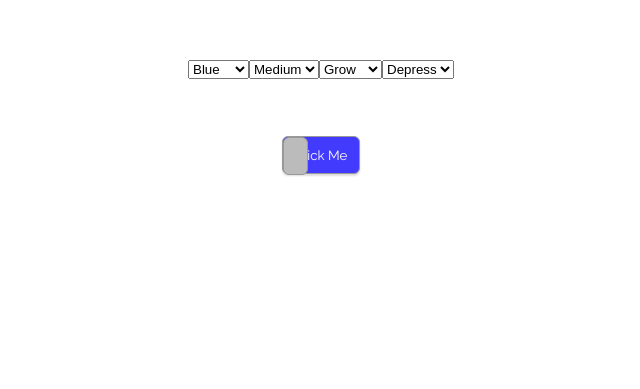
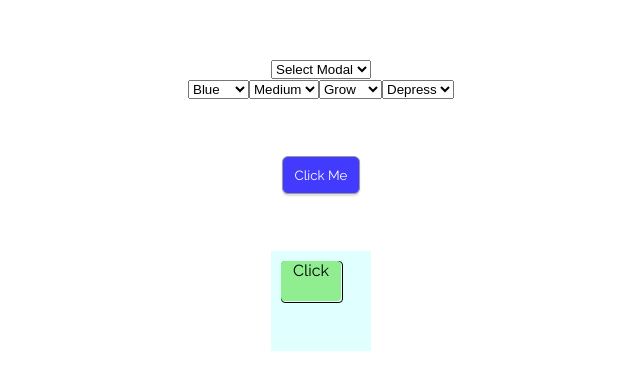
Before and after one commit to BlairBryant/portfolio, a React (Create React App) app: page /#/ in a window 1280 px wide. Shown: the part 241-630 px from the top of the page, without its empty margins (319-959 px from the left). Built offline with nearby package versions, Linux system fonts and the light colour scheme.

Commit message:
Created another button

```diff
--- a/src/App.css
+++ b/src/App.css
@@ -24,6 +24,7 @@
   border-radius: 6px;
   border-style: none;
   border: 1px solid #999;
+  border-spacing: 0px;
   outline: none;
   box-shadow: 0px 2px 2px #ddd;
   font-family: 'Raleway', sans-serif;
@@ -64,7 +65,7 @@
 }
 
 .Small {
-  padding: 8px 10px;
+  padding: 8px 9px;
   font-size: 10px
 }
 
@@ -135,23 +136,6 @@
    background: var(--darkgreen);
 }
 
-.btnLeftSlide {
-  width: 30%;
-  height: 100%;
-  position: absolute;
-  left: 0;
-  top: 0;
-  background: #bbb;
-  border-radius: 6px;
-  border: 1px solid #999;
-  transition: .2s;
-}
-
-.SlideIn:hover {
-  width: 100%;
-
-}
-
 /* ----------------------------------------------------------- */
 
 .BlueDepress:active {
@@ -173,6 +157,17 @@
   background: var(--darkgreen);
 }
 
+.Drop:active {
+  transition: .1s;
+  transform: translateY(2px)
+}
+
+.BlueBoxOut:active {
+  background: green;
+  border-collapse: separate;
+  border-spacing: 15px;
+}
+
 
 .roundShadow {
   width: 50px;
@@ -182,3 +177,77 @@
   box-shadow: 0px 2px 5px #333;
   transform: scale(1, .3)
 }
+
+.test {
+  cursor: pointer;
+  position: relative;
+  color: white;
+  background: #aaa;
+  padding: 5px;
+  border-style: none;
+  outline: 1px solid rgb(0, 128, 0, 1);
+  border-top: 1px solid #000;
+  border-bottom: 1px solid #000;
+  transform: scale(1);
+  transition: .4s
+}
+
+.test:hover {
+  outline-offset: 8px;
+  outline: 1px solid rgb(0, 0, 255, 0);
+}
+
+.Bouter {
+  width: 100px;
+  height: 100px;
+  background: lightcyan;
+  position: relative;
+  margin: auto;
+}
+
+.outer {
+  width: 60px;
+  height: 40px;
+  background: transparent;
+  margin: auto;
+  border-radius: 4px;
+  border: 1px solid black;
+  display: flex;
+  justify-content: center;
+  align-items: center;
+  padding: 0px;
+  position: absolute;
+  top: 10px;
+  left: 10px;
+}
+
+.outer2 {
+  width: 70px;
+  height: 48px;
+  transition: .5s;
+  border: 1px solid rgba(0, 0, 0, 0);
+  top: 5px;
+  left: 5px;
+  /* transform: translateY(-5px); */
+  /* padding: 5px; */
+  /* box-sizing: border-box; */
+  margin-bottom: 5px;
+}
+
+.inner {
+  width: 60px;
+  height: 40px;
+  background: lightgreen;
+  border-radius: 4px;
+  position: absolute;
+  top: 10px;
+  left: 10px;
+}
+
+/* .outer::before {
+  content: 'click';
+  width: 60px;
+  height: 40px;
+  background: lightgreen;
+  border-radius: 4px;
+} */
--- a/src/Components/Button.js
+++ b/src/Components/Button.js
@@ -8,6 +8,7 @@ export default function Button(props) {
                                 ${props.size}
                                 ${props.size}${props.hover}
                                 ${props.color}${props.hover}
+                                ${props.press}
                                 ${props.color}${props.press}`}
                 onClick={props.click}
                 onMouseOver={props.toggleArrow}
--- a/src/Components/Home.js
+++ b/src/Components/Home.js
@@ -1,4 +1,4 @@
-import React, {Component} from 'react'
+import React, { Component } from 'react'
 import Button from './Button'
 
 export default class Home extends Component {
@@ -6,52 +6,61 @@ export default class Home extends Component {
         super()
 
         this.state = {
+            modal: '',
             color: 'Blue',
             buttonSize: 'Medium',
             buttonHover: 'Grow',
             buttonClick: 'Depress',
             toggleArrow: false,
+            mouseToggle: false
         }
         this.toggleArrow = this.toggleArrow.bind(this)
         this.toggleArrowOff = this.toggleArrowOff.bind(this)
     }
 
     toggleArrow() {
-        this.setState({toggleArrow: true})
+        this.setState({ toggleArrow: true })
     }
 
     toggleArrowOff() {
-        this.setState({toggleArrow: false})
+        this.setState({ toggleArrow: false })
     }
 
     render() {
         return (
             <div className='Home'>
-                <select onChange={e => this.setState({color: e.target.value})}>
+                <select onChange={e => this.setState({ modal: e.target.value })}>
+                    <option>Select Modal</option>
+                    <option>Modal 1</option>
+                    <option>Modal 2</option>
+                    <option>Modal 3</option>
+                    <option>Modal 4</option>
+                </select>
+                <br />
+                <select onChange={e => this.setState({ color: e.target.value })}>
                     <option>Blue</option>
                     <option>Yellow</option>
                     <option>Red</option>
                     <option>Green</option>
                 </select>
-                <select onChange={e => this.setState({buttonSize: e.target.value})}>
+                <select onChange={e => this.setState({ buttonSize: e.target.value })}>
                     <option>Medium</option>
                     <option>Small</option>
                     <option>Large</option>
                 </select>
-                <select onChange={e => this.setState({buttonHover: e.target.value})}>
+                <select onChange={e => this.setState({ buttonHover: e.target.value })}>
                     <option>Grow</option>
                     <option>Widen</option>
                     <option>Float</option>
-                    {/* <option>Hover ›</option> */}
                     <option>Color</option>
                     <option>SlideIn</option>
                 </select>
-                <select onChange={e => this.setState({buttonClick: e.target.value})}>
+                <select onChange={e => this.setState({ buttonClick: e.target.value })}>
                     <option>Depress</option>
-                    <option>TBD</option>
+                    <option>Drop</option>
                     <option>TBD</option>
                 </select>
-                <br/><br/><br/><br/>
+                <br /><br /><br /><br />
                 <Button
                     color={this.state.color}
                     size={this.state.buttonSize}
@@ -61,7 +70,15 @@ export default class Home extends Component {
                     toggleArrow={this.toggleArrow}
                     toggleArrowOff={this.toggleArrowOff}
                 />
-                <br/>
+                <br /><br /><br />
+                {/* <button className='test'>Click</button> */}
+                <div className='Bouter'>
+                    <div className={this.state.mouseToggle ? 'outer outer2' : 'outer'}></div>
+                    <div className='inner' onMouseEnter={() => this.setState({mouseToggle: true})}
+                    onMouseOut={() => this.setState({mouseToggle: false})}>Click</div>
+                </div>
+
+
 
             </div>
         )
--- /dev/null
+++ b/src/Components/Modal.js
@@ -0,0 +1,6 @@
+import React from 'react'
+import { ENGINE_METHOD_ALL } from 'constants';
+
+export default function Modal(props) {
+
+}
```
